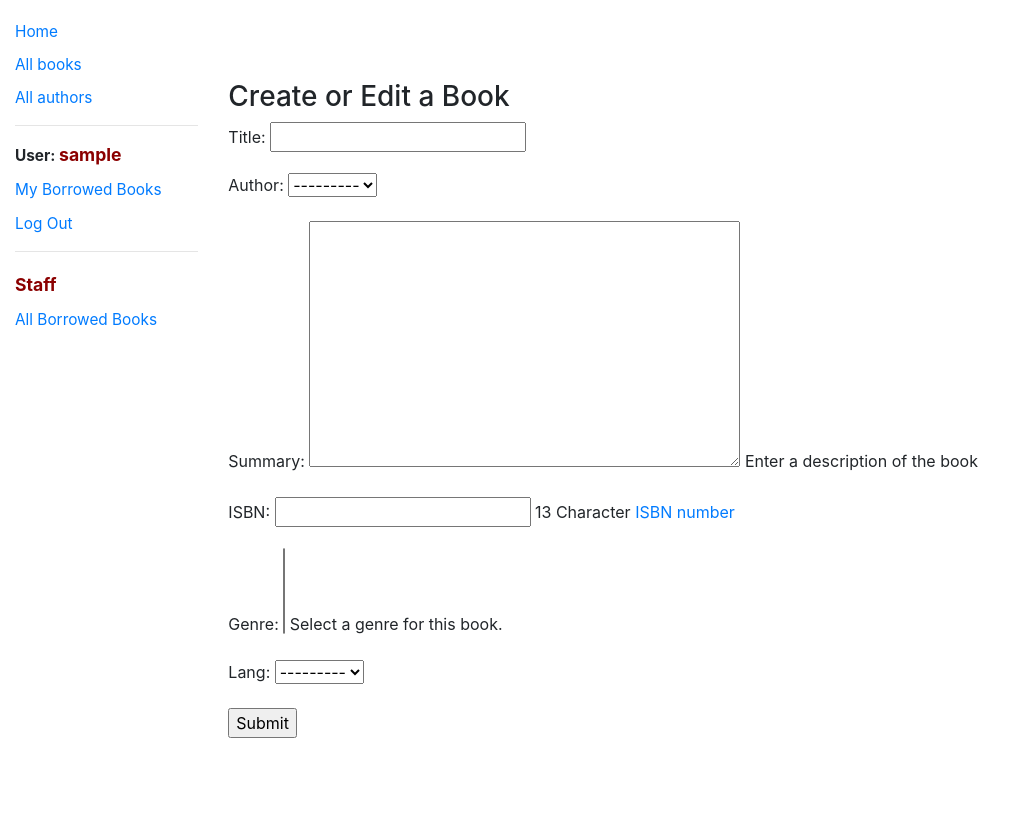
After one commit to SixStringsCoder/book_library_django, a Django app: page /catalog/book/create/ in a window 1280 px wide. The commit adds this page. Shown: the whole page, without its empty margins (0-1025 px from the left). Run offline with Django 3.2, Linux system fonts and the light colour scheme; the visitor is signed in with stand-in values (Sample User, id 1); data that the repository does not hold is empty; some libraries are stand-ins or nearby versions.

Commit message:
Added Book Create,Update,Delete classes, urls, and templates; adjusted Author templates for same type of classes

```diff
--- a/catalog/models.py
+++ b/catalog/models.py
@@ -36,6 +36,9 @@ class Book(models.Model):
     def get_absolute_url(self):
         """define a URL mapping that has the name book-detail, and define an associated view and template"""
         return reverse('book-detail', args=[str(self.id)])
+
+    class Meta:
+        permissions = (("can_edit_book", "Can add, edit, delete books"),)
 
     def display_genre(self):
         """Create a string for Genre. This is required to display genre in Admin."""
--- a/catalog/static/css/styles.css
+++ b/catalog/static/css/styles.css
@@ -26,3 +26,12 @@ main {
     font-size: 1.1rem;
     color: darkred;
 }
+
+li {
+    margin: 10px 0;
+    font-size: 1.2vw;
+}
+
+button {
+    margin: 0 10px;
+}
--- a/catalog/templates/catalog/author_form.html
+++ b/catalog/templates/catalog/author_form.html
@@ -3,9 +3,11 @@
 {% block content %}
   <main>
      <h3>Create or Edit Author's Details</h3>
-       <form action="" method="post">
+       <form action="" method="POST">
          {% csrf_token %}
-         {{ form.as_table }}
+         <table>
+             {{ form.as_table }}
+         </table>
         <input type="submit" value="Submit">
        </form>
   </main>
--- a/catalog/templates/catalog/author_list.html
+++ b/catalog/templates/catalog/author_list.html
@@ -7,13 +7,13 @@
         {% for author in author_list %}
             <li>
               <a href="{{ author.get_absolute_url }}">{{ author.first_name }} {{ author.last_name }} (born: {{ author.date_of_birth }})</a>
-              <a href="{% url 'author_update' author.pk %}">--Edit--</a>
-              <a href="{% url 'author_delete' author.pk %}">Delete--</a>
+              <a href="{% url 'author-update' author.pk %}"><button>Edit</button></a>
+              <a href="{% url 'author-delete' author.pk %}"><button>Delete</button></a>
             </li>
         {% endfor %}
     </ul>
     {% else %}
         <p>There are no authors in the database yet.</p>
     {% endif %}
-    <p><a href="{% url 'author_create' %}">Add Author</a></p>
+    <p><a href="{% url 'author-create' %}"><button>Add Author</button></a></p>
 {% endblock %}
--- a/catalog/templates/catalog/book_detail.html
+++ b/catalog/templates/catalog/book_detail.html
@@ -8,6 +8,7 @@
   <p><strong>ISBN:</strong> {{ book.isbn }}</p>
   <p><strong>Language:</strong> {{ book.lang }}</p>
   <p><strong>Genre:</strong> {% for genre in book.genre.all %} {{ genre }}{% if not forloop.last %}, {% endif %}{% endfor %}</p>
+  <a href="{% url 'book-update' book.pk %}"><button>Edit</button></a>
 
   <div style="margin-left:20px;margin-top:20px">
     <h4>Copies</h4>
--- /dev/null
+++ b/catalog/templates/catalog/book_form.html
@@ -0,0 +1,10 @@
+{% extends "base_generic.html" %}
+
+{% block content %}
+<h3>Create or Edit a Book</h3>
+    <form action="" method="POST">
+      {% csrf_token %}
+      {{ form.as_p }}
+    <input type="submit" value="Submit">
+    </form>
+{% endblock %}
--- a/catalog/templates/catalog/book_list.html
+++ b/catalog/templates/catalog/book_list.html
@@ -7,6 +7,8 @@
             {% for book in book_list %}
             <li>
               <a href="{{ book.get_absolute_url }}">{{ book.title }}</a> by {{ book.author }}
+              <a href="{% url 'book-update' book.pk %}"><button>Edit</button></a>
+              <a href="{% url 'book-delete' book.pk %}"><button>Delete</button></a>
             </li>
             {% endfor %}
         </ul>
--- a/catalog/urls.py
+++ b/catalog/urls.py
@@ -10,7 +10,10 @@ urlpatterns = [
     path('mybooks/', views.LoanBooksByUserListView.as_view(), name='my-borrowed'),
     path('borrowed/', views.LoanedBooksLibrarianListView.as_view(), name = 'all-borrowed'),
     path('book/<uuid:pk>/renew/', views.renew_book_librarian, name='renew-book-librarian'),
-    path('author/create/', views.AuthorCreate.as_view(), name='author_create'),
-    path('author/<int:pk>/update/', views.AuthorUpdate.as_view(), name='author_update'),
-    path('author/<int:pk>/delete/', views.AuthorDelete.as_view(), name='author_delete'),
+    path('author/create/', views.AuthorCreate.as_view(), name='author-create'),
+    path('author/<int:pk>/update/', views.AuthorUpdate.as_view(), name='author-update'),
+    path('author/<int:pk>/delete/', views.AuthorDelete.as_view(), name='author-delete'),
+    path('book/create/', views.BookCreate.as_view(), name='book-create'),
+    path('book/<int:pk>/update/', views.BookUpdate.as_view(), name='book-update'),
+    path('book/<int:pk>/delete/', views.BookDelete.as_view(), name='book-delete'),
 ]
--- a/catalog/views.py
+++ b/catalog/views.py
@@ -112,3 +112,21 @@ class AuthorDelete(PermissionRequiredMixin, DeleteView):
     model = Author
     success_url = reverse_lazy('authors')
     permission_required = 'catalog.can_edit_author'
+
+
+class BookCreate(PermissionRequiredMixin, CreateView):
+    model = Book
+    fields = '__all__'
+    permission_required = 'catalog.can_edit_book'
+
+
+class BookUpdate(PermissionRequiredMixin, UpdateView):
+    model = Book
+    fields = '__all__'
+    permission_required = 'catalog.can_edit_book'
+
+
+class BookDelete(PermissionRequiredMixin, DeleteView):
+    model = Book
+    success_url = reverse_lazy('books')
+    permission_required = 'catalog.can_edit_book'
```
Also changed, not shown: catalog/templates/catalog/book_confirm_delete.html (added, +13 -0 lines), catalog/migrations/0012_auto_20180829_2206.py (added).
